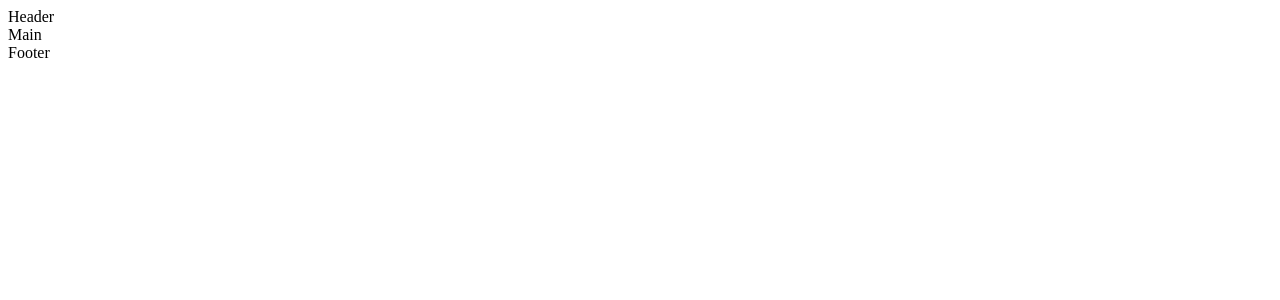
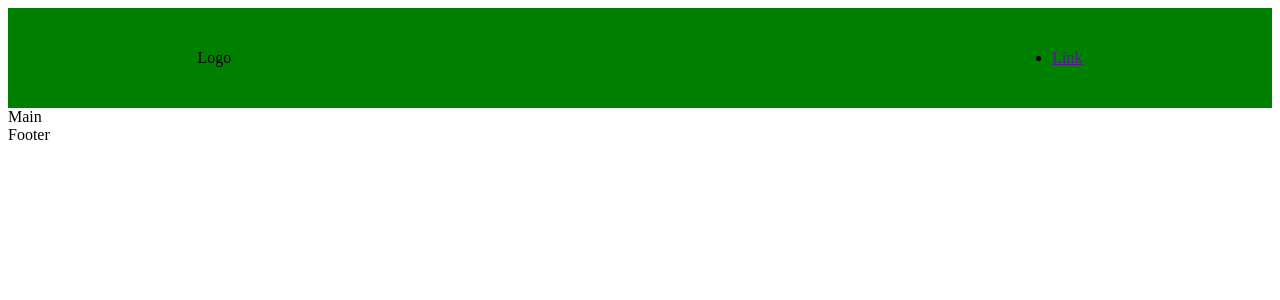
Before and after one commit to ChristianBianchi99/vite-comics, a Vue app: page / in a window 1280 px wide. Shown: the top 300 px of the page. Built offline with nearby package versions, Linux system fonts and the light colour scheme.

Commit message:
Agg struttura components AppHeader

```diff
--- a/package.json
+++ b/package.json
@@ -13,6 +13,7 @@
   },
   "devDependencies": {
     "@vitejs/plugin-vue": "^4.1.0",
+    "sass": "^1.63.4",
     "vite": "^4.3.9"
   }
 }
--- a/src/App.vue
+++ b/src/App.vue
@@ -17,6 +17,6 @@ export default {
     <Footer />
   </div>
 </template>
-<style lang="" scoped>
-
+<style lang="scss" scoped>
+  @use './style/generals.scss' as *;
 </style>
--- a/src/components/AppFooter.vue
+++ b/src/components/AppFooter.vue
@@ -8,6 +8,6 @@ export default {
         <div>Footer</div>
     </div>
 </template>
-<style lang="" scoped>
+<style lang="scss" scoped>
 
 </style>
--- a/src/components/AppHeader.vue
+++ b/src/components/AppHeader.vue
@@ -4,10 +4,39 @@ export default {
 }
 </script>
 <template lang="">
-    <div>
-        <div>Header</div>
-    </div>
+    <header>
+        <div class="container h100">
+            <div class="row h100">
+                <div class="col h100">
+                    <div class="logo">
+                        Logo
+                    </div>
+                </div>
+                <div class="col">
+                    <div class="list">
+                        <ul>
+                            <li>
+                                <a href="">Link</a>
+                            </li>
+                        </ul>
+                    </div>
+                </div>
+            </div>
+        </div>
+    </header>
 </template>
-<style lang="" scoped>
-
+<style lang="scss" scoped>
+  @use '../style/generals.scss' as *;
+  header{
+    background-color: green;
+    height: 100px;
+  }
+  .row{
+    justify-content: space-between;
+  }
+  .col{
+    display: flex;
+    flex-wrap: wrap;
+    align-content: center;
+  }
 </style>
--- a/src/components/AppMain.vue
+++ b/src/components/AppMain.vue
@@ -8,6 +8,6 @@ export default {
         <div>Main</div>
     </div>
 </template>
-<style lang="" scoped>
+<style lang="scss" scoped>
 
 </style>
--- /dev/null
+++ b/src/style/generals.scss
@@ -0,0 +1,19 @@
+*{
+    padding: 0;
+    margin: 0;
+    box-sizing: border-box;
+}
+/*Layout*/
+.container{
+    width: 70%;
+    margin: auto;
+}
+.row{
+    display: flex;
+}
+/*Fine Layout*/
+/*Utilities*/
+.h100{
+    height: 100%;
+}
+/*Fine Utilities*/
```
Also changed, not shown: 1 other file (tests, documents, lock files or other folders).
